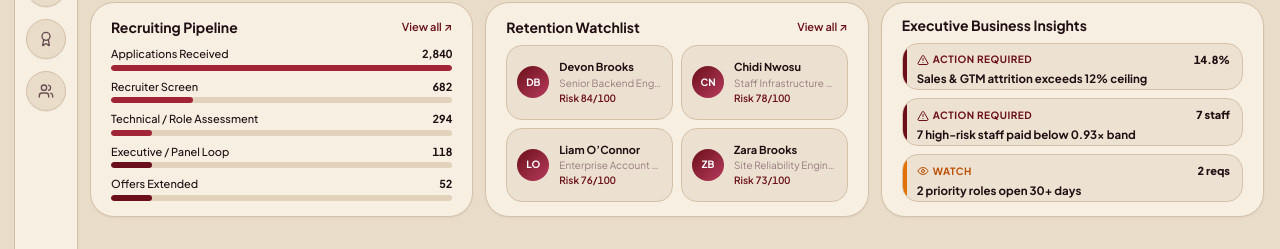
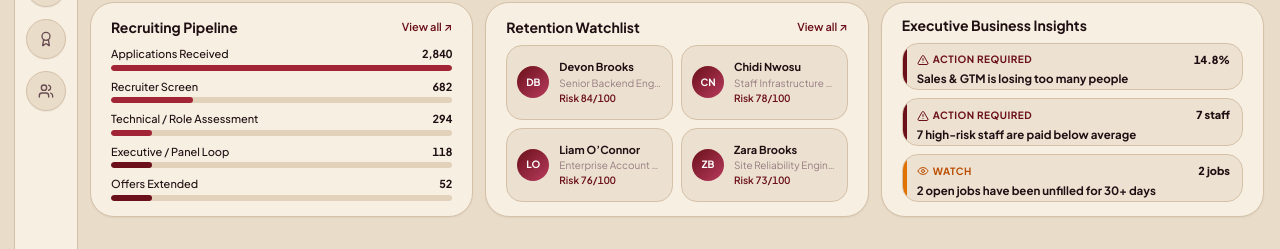
Before and after one commit to hermceeelabs/crimsonpulse-hr-dashboard, a React (Vite) app: page / in a window 1280 px wide. Shown: the part 465-714 px from the top of the page. Built offline with nearby package versions, Linux system fonts and the light colour scheme.

Commit message:
Simplify insights to plain English and add Q1, Q2, All Time filters

```diff
--- a/src/App.tsx
+++ b/src/App.tsx
@@ -133,12 +133,18 @@ export function App() {
 
   const timeframeAdjust = useMemo(() => {
     switch (selectedTimeframe) {
+      case 'Q1 2026':
+        return { hc: 0.91, attr: 0.9, enps: -5, ttf: 5 };
+      case 'Q2 2026':
+        return { hc: 0.94, attr: 0.4, enps: -3, ttf: 3 };
       case 'Q3 2026':
         return { hc: 0.96, attr: -0.6, enps: -2, ttf: 2 };
       case 'YTD 2026':
         return { hc: 0.99, attr: -0.2, enps: -1, ttf: 1 };
       case 'Last 12 Months':
         return { hc: 1, attr: 0.3, enps: -1, ttf: 0 };
+      case 'All Time':
+        return { hc: 1, attr: -0.8, enps: 2, ttf: -2 };
       default:
         return { hc: 1, attr: 0, enps: 0, ttf: 0 };
     }
@@ -168,14 +174,24 @@ export function App() {
 
     // Dynamic deltas & positive indicators reactive to Department, Hub & Timeframe
     const qoqGrowth =
-      selectedTimeframe === 'Q3 2026'
+      selectedTimeframe === 'Q1 2026'
+        ? +(3.4 + (eNps - 45) * 0.1).toFixed(1)
+        : selectedTimeframe === 'Q2 2026'
+        ? +(4.1 + (eNps - 47) * 0.12).toFixed(1)
+        : selectedTimeframe === 'Q3 2026'
         ? +(4.8 + (eNps - 50) * 0.12).toFixed(1)
         : selectedTimeframe === 'YTD 2026'
         ? +(12.4 + (eNps - 50) * 0.15).toFixed(1)
+        : selectedTimeframe === 'All Time'
+        ? +(28.5 + (eNps - 50) * 0.2).toFixed(1)
         : +(6.2 + (eNps - 54) * 0.18).toFixed(1);
-    const headcountDelta = `${qoqGrowth >= 0 ? '+' : ''}${qoqGrowth}% ${
-      selectedTimeframe === 'YTD 2026' ? 'YTD' : 'QoQ'
-    }`;
+    const periodLabel =
+      selectedTimeframe === 'YTD 2026'
+        ? 'YTD'
+        : selectedTimeframe === 'All Time'
+        ? 'All Time'
+        : 'QoQ';
+    const headcountDelta = `${qoqGrowth >= 0 ? '+' : ''}${qoqGrowth}% ${periodLabel}`;
 
     const attrDiff = +(attritionRate - 12.0).toFixed(1);
     const attritionPositive = attrDiff <= 0;
--- a/src/utils/insightsEngine.ts
+++ b/src/utils/insightsEngine.ts
@@ -28,16 +28,16 @@ export function generateOverviewInsights(ctx: InsightContext): BusinessInsight[]
     insights.push({
       id: 'ov-attr',
       signal: 'Action Required',
-      headline: `${topAttrDept.name} attrition exceeds 12% ceiling`,
-      detail: `Running at ${topAttrDept.attritionRate}% annualized turnover across ${topAttrDept.headcount} staff. Prioritize skip-level stay interviews.`,
+      headline: `${topAttrDept.name} is losing too many people`,
+      detail: `${topAttrDept.attritionRate}% of ${topAttrDept.name} staff are leaving per year, which is above our 12% limit. Managers should hold check-in talks.`,
       metric: `${topAttrDept.attritionRate}%`,
     });
   } else if (topAttrDept) {
     insights.push({
       id: 'ov-attr-ok',
       signal: 'Positive',
-      headline: `Turnover within target across ${ctx.selectedDept}`,
-      detail: `Annualized attrition at ${ctx.attritionRate}% sits comfortably below the 12.0% operational threshold.`,
+      headline: `Staff turnover is healthy in ${ctx.selectedDept}`,
+      detail: `Only ${ctx.attritionRate}% of staff are leaving per year, well below our 12% limit.`,
       metric: `${ctx.attritionRate}%`,
     });
   }
@@ -49,16 +49,19 @@ export function generateOverviewInsights(ctx: InsightContext): BusinessInsight[]
     insights.push({
       id: 'ov-comp-risk',
       signal: 'Action Required',
-      headline: `${underpaidAtRisk.length} high-risk staff paid below 0.93x band`,
-      detail: `Market-lagging pay is compounding flight risk. Targeted mid-cycle adjustments can cut preventable exits.`,
+      headline: `${underpaidAtRisk.length} high-risk staff are paid below average`,
+      detail: `These employees are likely to leave soon and earn less than the market rate. Raising their pay can keep them.`,
       metric: `${underpaidAtRisk.length} staff`,
     });
   } else {
     insights.push({
       id: 'ov-enps',
       signal: ctx.eNps >= 50 ? 'Positive' : 'Watch',
-      headline: ctx.eNps >= 50 ? 'Engagement outperforming SaaS benchmark' : 'Engagement needs manager focus',
-      detail: `Current eNPS of +${ctx.eNps} reflects strong leadership alignment and 91% pulse participation.`,
+      headline:
+        ctx.eNps >= 50
+          ? 'Employees are happy and engaged'
+          : 'Employee happiness needs attention',
+      detail: `Our employee happiness score is +${ctx.eNps}, based on 91% of staff completing the survey.`,
       metric: `+${ctx.eNps}`,
     });
   }
@@ -68,9 +71,9 @@ export function generateOverviewInsights(ctx: InsightContext): BusinessInsight[]
     insights.push({
       id: 'ov-req-age',
       signal: 'Watch',
-      headline: `${staleReqs.length} priority role${staleReqs.length > 1 ? 's' : ''} open 30+ days`,
-      detail: `Extended time-to-fill (${ctx.avgTimeToFill}d avg) risks slowing Q4 delivery. Shift sourcing toward employee referrals.`,
-      metric: `${staleReqs.length} reqs`,
+      headline: `${staleReqs.length} open job${staleReqs.length > 1 ? 's have' : ' has'} been unfilled for 30+ days`,
+      detail: `Taking ${ctx.avgTimeToFill} days on average to hire can slow down team goals. Ask staff for referrals to hire faster.`,
+      metric: `${staleReqs.length} jobs`,
     });
   }
 
@@ -86,8 +89,8 @@ export function generateTalentInsights(ctx: InsightContext): BusinessInsight[] {
     {
       id: 'tal-ref',
       signal: 'Positive',
-      headline: 'Referrals close 11 days faster than inbound',
-      detail: 'Referral hires average 24 days to fill with 94% offer acceptance and a 92 quality score. Expand Q4 referral bonus.',
+      headline: 'Staff referrals get hired 11 days faster',
+      detail: 'People referred by current employees are hired in 24 days on average and accept job offers 94% of the time.',
       metric: '94% accept',
     },
     {
@@ -95,20 +98,20 @@ export function generateTalentInsights(ctx: InsightContext): BusinessInsight[] {
       signal: staleReqs.length > 0 ? 'Action Required' : 'Positive',
       headline:
         staleReqs.length > 0
-          ? `${staleReqs.length} requisition${staleReqs.length > 1 ? 's' : ''} aged past 30 days`
-          : 'All active requisitions within 30-day SLA',
+          ? `${staleReqs.length} open job${staleReqs.length > 1 ? 's are' : ' is'} taking over 30 days`
+          : 'All open jobs are moving on schedule',
       detail:
         staleReqs.length > 0
-          ? `Longest open: ${staleReqs[0].title} (${staleReqs[0].daysOpen}d). Calibrate rubric or widen remote hub eligibility.`
-          : 'Pipeline velocity is healthy across all active hiring stages.',
-      metric: staleReqs.length > 0 ? `${staleReqs[0].daysOpen}d max` : 'On SLA',
+          ? `The longest open role is ${staleReqs[0].title} (${staleReqs[0].daysOpen} days). Consider opening it to remote candidates.`
+          : 'Every open role is currently being filled within our 30-day goal.',
+      metric: staleReqs.length > 0 ? `${staleReqs[0].daysOpen}d max` : 'On time',
     },
     {
       id: 'tal-crit',
       signal: criticalReqs.length >= 2 ? 'Watch' : 'Positive',
-      headline: `${criticalReqs.length} critical-priority roles of ${totalOpen} open`,
-      detail: `Concentrated in Engineering and Sales & GTM. Final-panel conversion is 44.1%—keep executive interviewers unblocked.`,
-      metric: `${criticalReqs.length} critical`,
+      headline: `${criticalReqs.length} urgent roles out of ${totalOpen} open jobs`,
+      detail: 'Most urgent openings are in Engineering and Sales. Keep interview panels scheduled quickly so we do not lose candidates.',
+      metric: `${criticalReqs.length} urgent`,
     },
   ];
 }
@@ -122,25 +125,25 @@ export function generateRetentionInsights(ctx: InsightContext): BusinessInsight[
     {
       id: 'ret-tenure',
       signal: 'Action Required',
-      headline: '1.5–3 year tenure band has peak flight risk (16%)',
-      detail: 'Career progression (34%) and compensation (26%) drive 60% of exits. Launch L4→L5 growth pathing before 24-month mark.',
+      headline: 'Staff here 1.5–3 years are most likely to leave',
+      detail: 'Lack of career growth (34%) and pay (26%) cause most departures. Show clear promotion steps before year 2.',
       metric: '16% high',
     },
     {
       id: 'ret-overdue',
       signal: overdueHighRisk.length > 0 ? 'Action Required' : 'Watch',
-      headline: `${highRisk.length} employees flagged high-risk (${overdueHighRisk.length} overdue reviews)`,
+      headline: `${highRisk.length} staff are likely to leave (${overdueHighRisk.length} have overdue reviews)`,
       detail:
         overdueHighRisk.length > 0
-          ? 'Overdue performance reviews strongly correlate with voluntary exits within 90 days. Escalate to department heads.'
-          : 'All high-risk staff have current review cycles; focus on equity refreshers and workload balance.',
+          ? 'People whose performance reviews are late are much more likely to quit within 3 months. Have managers complete them now.'
+          : 'All high-risk staff have up-to-date reviews; focus on fair pay and manageable workloads.',
       metric: `${highRisk.length} at risk`,
     },
     {
       id: 'ret-dept',
       signal: topDept && topDept.attritionRate > 12 ? 'Watch' : 'Positive',
-      headline: `${topDept?.name ?? 'Org'} leads turnover at ${topDept?.attritionRate ?? ctx.attritionRate}%`,
-      detail: 'Exit interviews cite territory/career clarity. Pairing manager coaching with quarterly pulse check-ins reduces churn.',
+      headline: `${topDept?.name ?? 'The company'} has the highest turnover (${topDept?.attritionRate ?? ctx.attritionRate}%)`,
+      detail: 'People leaving say they want clearer growth paths and better team support. Regular 1-on-1s can help keep them.',
       metric: `${topDept?.attritionRate ?? ctx.attritionRate}%`,
     },
   ];
@@ -156,22 +159,22 @@ export function generateCompInsights(ctx: InsightContext): BusinessInsight[] {
     {
       id: 'comp-below',
       signal: belowBand.length > 0 ? 'Action Required' : 'Positive',
-      headline: `${belowBand.length} employees below 0.93x market band`,
-      detail: `${highPerfBelow.length} of them are "Exceeds" performers—highest ROI for targeted merit adjustments before Q1.`,
+      headline: `${belowBand.length} employees are paid below the market average`,
+      detail: `${highPerfBelow.length} of them are top performers. Giving them a raise before next quarter will help keep them.`,
       metric: `${belowBand.length} staff`,
     },
     {
       id: 'comp-parity',
       signal: 'Positive',
-      headline: 'Gender pay parity holding at 99.1%',
-      detail: 'Adjusted gap across L3–L7 is under 1.0%, outperforming the 97.5% industry benchmark (+0.6% YoY improvement).',
+      headline: 'Men and women in the same roles are paid equally',
+      detail: 'Pay between men and women at the same job level is 99.1% equal, better than the 97.5% industry average.',
       metric: '99.1%',
     },
     {
       id: 'comp-median',
       signal: avgCompa < 0.96 ? 'Watch' : 'Positive',
-      headline: `Filtered org compa-ratio averages ${avgCompa.toFixed(2)}x`,
-      detail: 'Total payroll tracks at 94% of budget, leaving ~6% headroom for critical-skill retention grants.',
+      headline: `Average pay is right on the market rate (${avgCompa.toFixed(2)}x)`,
+      detail: 'We have used 94% of our salary budget, leaving 6% room for raises and retention bonuses.',
       metric: `${avgCompa.toFixed(2)}x`,
     },
   ];
@@ -189,22 +192,22 @@ export function generatePerformanceInsights(ctx: InsightContext): BusinessInsigh
     {
       id: 'perf-stars',
       signal: 'Positive',
-      headline: `${stars.length} "Exceeds · High Potential" future leaders`,
-      detail: `Represents ${Math.round((stars.length / total) * 100)}% of filtered workforce—ready for succession planning and stretch projects.`,
-      metric: `${Math.round((stars.length / total) * 100)}% bench`,
+      headline: `${stars.length} top performers are ready for bigger roles`,
+      detail: `That is ${Math.round((stars.length / total) * 100)}% of this group—strong candidates for future leadership and key projects.`,
+      metric: `${Math.round((stars.length / total) * 100)}% ready`,
     },
     {
       id: 'perf-overdue',
       signal: overdue.length > 0 ? 'Action Required' : 'Positive',
-      headline: `${overdue.length} performance evaluations overdue`,
-      detail: `${Math.round((overdue.length / total) * 100)}% of filtered reviews remain unsubmitted. Lock deadline is Nov 20.`,
+      headline: `${overdue.length} performance reviews are past due`,
+      detail: `${Math.round((overdue.length / total) * 100)}% of reviews in this group still need to be finished before the Nov 20 deadline.`,
       metric: `${overdue.length} overdue`,
     },
     {
       id: 'perf-dev',
       signal: developing.length / total > 0.25 ? 'Watch' : 'Positive',
-      headline: `${developing.length} employees in "Developing" tier`,
-      detail: `Accounts for ${Math.round((developing.length / total) * 100)}% of filtered staff—assign structured 60-day coaching milestones.`,
+      headline: `${developing.length} employees still need extra coaching`,
+      detail: `Makes up ${Math.round((developing.length / total) * 100)}% of this group—set clear 60-day goals with their managers.`,
       metric: `${developing.length} staff`,
     },
   ];
@@ -231,31 +234,30 @@ export function generateDirectorySummary(ctx: InsightContext): {
 export function generateMasterAdminInsights(ctx: InsightContext): BusinessInsight[] {
   const results: BusinessInsight[] = [];
 
-  // 1. Named individual flight-risk rules (top 3 highest-risk employees in current filter)
   const highRiskStaff = [...ctx.employees]
     .filter((e) => e.riskScore >= 68)
     .sort((a, b) => b.riskScore - a.riskScore)
     .slice(0, 3);
 
   for (const emp of highRiskStaff) {
-    const compNote =
-      emp.compaRatio < 0.95
-        ? `paid ${emp.compaRatio.toFixed(2)}x market band`
-        : `at ${emp.compaRatio.toFixed(2)}x band`;
+    const payPct = Math.round((1 - emp.compaRatio) * 100);
+    const payNote =
+      payPct > 0
+        ? `paid ${payPct}% below the average for this role`
+        : `paid ${Math.abs(payPct)}% above the role average`;
     const reviewNote =
-      emp.reviewStatus === 'Overdue' ? 'with an overdue review' : `(${emp.tenureYears}y tenure)`;
+      emp.reviewStatus === 'Overdue' ? 'with an overdue review' : `(${emp.tenureYears} yrs at company)`;
     results.push({
       id: `admin-emp-${emp.id}`,
       signal: 'Action Required',
       category: 'Flight Risk',
       headline: `${emp.name} is very likely to leave the company`,
-      detail: `${emp.role} (${emp.department}) · ${compNote} ${reviewNote}. Top driver: ${emp.riskFactors[0]}.`,
+      detail: `${emp.role} in ${emp.department} — ${payNote} ${reviewNote}. Main concern: ${emp.riskFactors[0]}.`,
       metric: `${emp.riskScore}/100 risk`,
       employeeId: emp.id,
     });
   }
 
-  // 2. Department attrition ceiling rule
   const overCeilingDepts = ctx.departments.filter((d) => d.attritionRate > 12);
   if (overCeilingDepts.length > 0) {
     const worst = [...overCeilingDepts].sort((a, b) => b.attritionRate - a.attritionRate)[0];
@@ -263,8 +265,8 @@ export function generateMasterAdminInsights(ctx: InsightContext): BusinessInsigh
       id: 'admin-dept-attr',
       signal: 'Action Required',
       category: 'Flight Risk',
-      headline: `${worst.name} turnover exceeds 12% policy ceiling`,
-      detail: `Annualized attrition is ${worst.attritionRate}% (+${(worst.attritionRate - 12).toFixed(1)}% above target) across ${worst.headcount} staff. Schedule stay interviews.`,
+      headline: `${worst.name} is losing too many employees`,
+      detail: `${worst.attritionRate}% of ${worst.name} staff are leaving per year (+${(worst.attritionRate - 12).toFixed(1)}% above our 12% limit) across ${worst.headcount} people. Schedule check-in talks.`,
       metric: `${worst.attritionRate}%`,
     });
   } else {
@@ -272,13 +274,12 @@ export function generateMasterAdminInsights(ctx: InsightContext): BusinessInsigh
       id: 'admin-dept-attr-ok',
       signal: 'Positive',
       category: 'Flight Risk',
-      headline: `All filtered departments are below 12% attrition`,
-      detail: `Weighted turnover stands at ${ctx.attritionRate}%, saving an estimated $240K in replacement hiring costs this quarter.`,
+      headline: `Staff turnover is healthy across all selected teams`,
+      detail: `Turnover is ${ctx.attritionRate}% per year, staying safely under our 12% limit and saving replacement hiring costs.`,
       metric: `${ctx.attritionRate}%`,
     });
   }
 
-  // 3. Compensation & pay-equity rule: high performers paid below market
   const underpaidStars = ctx.employees.filter(
     (e) => e.performance === 'Exceeds' && e.compaRatio < 0.94
   );
@@ -288,8 +289,8 @@ export function generateMasterAdminInsights(ctx: InsightContext): BusinessInsigh
       id: 'admin-comp-stars',
       signal: 'Action Required',
       category: 'Compensation',
-      headline: `${underpaidStars.length} top performers paid below 0.94x market band`,
-      detail: `Includes ${lead.name} (${lead.compaRatio.toFixed(2)}x). Adjusting them to 1.00x median mitigates immediate poaching risk.`,
+      headline: `${underpaidStars.length} top performers are paid below market rate`,
+      detail: `Includes ${lead.name} (paid ${Math.round((1 - lead.compaRatio) * 100)}% below average). Raising their pay will help stop other companies from recruiting them.`,
       metric: `${underpaidStars.length} top staff`,
       employeeId: lead.id,
     });
@@ -300,13 +301,12 @@ export function generateMasterAdminInsights(ctx: InsightContext): BusinessInsigh
       id: 'admin-comp-healthy',
       signal: 'Positive',
       category: 'Compensation',
-      headline: `Top performers are competitively positioned (${avgCompa.toFixed(2)}x)`,
-      detail: `No "Exceeds" performers fall below 0.94x market median; gender pay parity holds at 99.1% across L3–L7.`,
+      headline: `Top performers are paid fairly (${avgCompa.toFixed(2)}x market rate)`,
+      detail: `No top performers are underpaid, and men and women in the same roles are paid 99.1% equally.`,
       metric: `${avgCompa.toFixed(2)}x`,
     });
   }
 
-  // 4. Hiring bottleneck rule: oldest open requisition
   const agedReqs = [...ctx.requisitions].sort((a, b) => b.daysOpen - a.daysOpen);
   if (agedReqs.length > 0 && agedReqs[0].daysOpen >= 30) {
     const topReq = agedReqs[0];
@@ -314,8 +314,8 @@ export function generateMasterAdminInsights(ctx: InsightContext): BusinessInsigh
       id: 'admin-req-bottleneck',
       signal: 'Watch',
       category: 'Hiring',
-      headline: `${topReq.title} is stalled at ${topReq.daysOpen} days open`,
-      detail: `Currently in ${topReq.stage} (${topReq.candidates} candidates, HM: ${topReq.hiringManager}). Expand referral sourcing to cut time-to-fill.`,
+      headline: `${topReq.title} has been open for ${topReq.daysOpen} days`,
+      detail: `Currently in ${topReq.stage} with ${topReq.candidates} applicants (Hiring Manager: ${topReq.hiringManager}). Ask staff for referrals to speed this up.`,
       metric: `${topReq.daysOpen}d open`,
     });
   } else {
@@ -323,13 +323,12 @@ export function generateMasterAdminInsights(ctx: InsightContext): BusinessInsigh
       id: 'admin-req-sla',
       signal: 'Positive',
       category: 'Hiring',
-      headline: `Hiring pipeline is operating within 30-day SLA`,
-      detail: `Average time-to-fill is ${ctx.avgTimeToFill} days with 88.5% offer acceptance and 94% referral close rate.`,
+      headline: `Open jobs are being filled within our 30-day goal`,
+      detail: `It takes ${ctx.avgTimeToFill} days on average to hire someone, and 88.5% of candidates accept our job offers.`,
       metric: `${ctx.avgTimeToFill}d avg`,
     });
   }
 
-  // 5. Performance & review compliance rule
   const overdueStaff = ctx.employees.filter((e) => e.reviewStatus === 'Overdue');
   const totalCount = ctx.employees.length || 1;
   results.push({
@@ -338,16 +337,15 @@ export function generateMasterAdminInsights(ctx: InsightContext): BusinessInsigh
     category: 'Performance',
     headline:
       overdueStaff.length > 0
-        ? `${overdueStaff.length} evaluations overdue (${Math.round((overdueStaff.length / totalCount) * 100)}% of slice)`
-        : `100% of performance evaluations are on track`,
+        ? `${overdueStaff.length} staff have overdue performance reviews`
+        : `All performance reviews are up to date`,
     detail:
       overdueStaff.length > 0
-        ? `Unfinished reviews delay merit calibration and increase voluntary churn. Send manager nudges before Nov 20.`
-        : `All filtered employees have completed or in-progress Q4 reviews ahead of calibration lock.`,
+        ? `${Math.round((overdueStaff.length / totalCount) * 100)}% of reviews are still waiting on managers. Remind them before the Nov 20 deadline.`
+        : `Every employee in this group has a completed or in-progress review.`,
     metric: `${overdueStaff.length} overdue`,
   });
 
-  // 6. Succession bench & eNPS rule
   const stars = ctx.employees.filter(
     (e) => e.performance === 'Exceeds' && e.potential === 'High'
   );
@@ -355,8 +353,8 @@ export function generateMasterAdminInsights(ctx: InsightContext): BusinessInsigh
     id: 'admin-perf-bench',
     signal: ctx.eNps >= 50 ? 'Positive' : 'Watch',
     category: 'Performance',
-    headline: `${stars.length} "Exceeds · High Potential" leaders in succession bench`,
-    detail: `Engagement eNPS is +${ctx.eNps} (${Math.round((stars.length / totalCount) * 100)}% high-potential density). Pair bench leaders with critical Q1 initiatives.`,
+    headline: `${stars.length} high-performing staff are ready for leadership`,
+    detail: `Employee happiness is +${ctx.eNps}, and ${Math.round((stars.length / totalCount) * 100)}% of this team are strong candidates for future promotions.`,
     metric: `+${ctx.eNps} eNPS`,
   });
 
```
Also changed, not shown: src/data/hrData.ts (+17 -2 lines).
